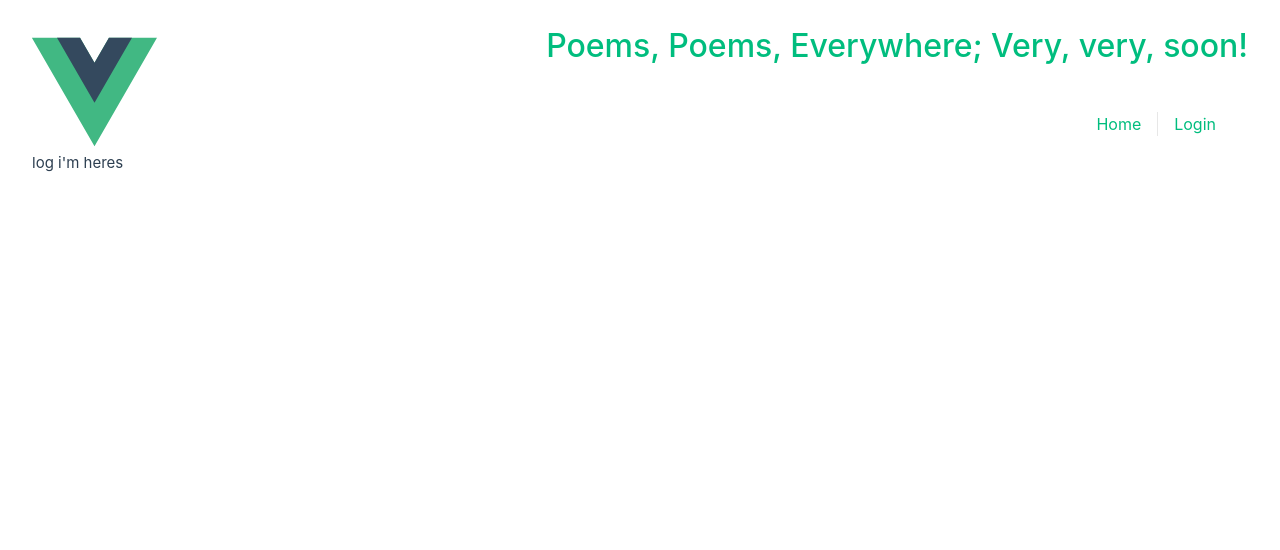
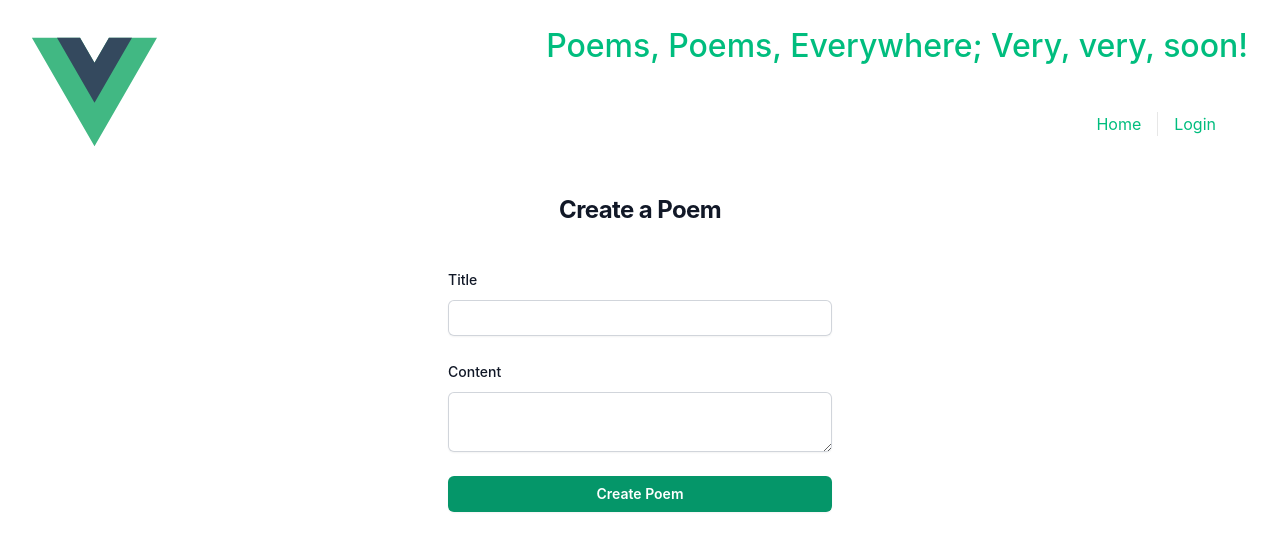
Before and after one commit to globe-and-citizen/weve-got-poems, a Vue app in the folder frontend/: page /poems/create in a window 1280 px wide. Shown: the top 550 px of the page. Built offline with nearby package versions, Linux system fonts and the light colour scheme.

Commit message:
feat: create poem

```diff
--- a/frontend/src/views/PoemCreateView.vue
+++ b/frontend/src/views/PoemCreateView.vue
@@ -1,8 +1,118 @@
-<script setup lang='ts'>
+<script lang='ts' setup>
+
+import { ref } from 'vue'
+import Loader from '../components/Loader.vue'
+import AcNotification from '../components/ac-notification.vue'
+import { useRouter } from 'vue-router'
+
+const router = useRouter()
+const content = ref('')
+const title = ref('')
+
+// Create Poem
+const error = ref()
+const data = ref()
+const loading = ref()
+const loaded = ref()
+const endpoint = import.meta.env.VITE_BACKEND_ENDPOINT
+
+const notification = ref()
+const setNotification = (response: Response) => {
+  notification.value = {
+    message: response.status === 201 ? 'Poem created successfully' : 'Error creating poem',
+    type: response.status === 201 ? 'success' : 'error'
+  }
+}
+const submitPoem = async () => {
+  console.log('submit poem')
+  loading.value = true
+  await fetch(endpoint + '/poem', {
+    method: 'POST',
+    headers: {
+      'Content-Type': 'application/json',
+      'Authorization': 'Bearer ' + localStorage.getItem('token')
+    },
+    body: JSON.stringify({
+      title: title.value,
+      content: content.value
+    })
+  })
+    .then(response => {
+      if (response.status !== 201) {
+        throw new Error('Error creating poem')
+      }
+      return response.json()
+    })
+    .then((response) => {
+      console.log(response)
+      data.value = response
+      loaded.value = true
+      // Redirect to post page after timeout
+      setTimeout(() => {
+        router.push('/poems/' + data.value.id)
+      }, 2000)
+    })
+    .catch((error) => {
+      console.log(error)
+      notification.value = {
+        message: 'Unable to create poem \n Message Error: ' + error.message,
+        type: 'error'
+      }
+      error.value = error
+    }).finally(() => {
+      loading.value = false
+    })
+}
 </script>
 
 <template>
-  log i'm heres
+  <div>
+    <div>
+    </div>
+    <div class='sm:mx-auto sm:w-full sm:max-w-sm'>
+      <h2 class='mt-10 text-center text-2xl font-bold leading-9 tracking-tight text-gray-900'>
+        Create a Poem</h2>
+    </div>
+    <div class='mt-10 sm:mx-auto sm:w-full sm:max-w-sm'>
+      <form class='space-y-6' @submit.prevent='submitPoem'>
+        <ac-notification v-if='notification' :variant='notification.status'>
+          {{ notification.message }}
+        </ac-notification>
+        <div>
+          <label class='block text-sm font-medium leading-6 text-gray-900' for='title'>Title</label>
+          <div class='mt-2'>
+            <input id='title' v-model='title' autocomplete='title'
+                   class='block w-full rounded-md border-0 py-1.5 text-gray-900 shadow-sm ring-1 ring-inset ring-gray-300 placeholder:text-gray-400 focus:ring-2 focus:ring-inset focus:ring-emerald-600 sm:text-sm sm:leading-6'
+                   name='title' required=''
+                   type='text' />
+          </div>
+        </div>
+        <div>
+          <div class='flex items-center justify-between'>
+            <label class='block text-sm font-medium leading-6 text-gray-900' for='content'>Content</label>
+          </div>
+          <div class='mt-2'>
+            <textarea id='content' v-model='content' autocomplete='current-content'
+                      class='block w-full rounded-md border-0 py-1.5 text-gray-900 shadow-sm ring-1 ring-inset ring-gray-300 placeholder:text-gray-400 focus:ring-2 focus:ring-inset focus:ring-emerald-600 sm:text-sm sm:leading-6'
+                      name='content'
+                      required=''
+                      type='content' />
+          </div>
+        </div>
+
+        <div>
+          <button
+            class='flex w-full justify-center rounded-md bg-emerald-600 px-3 py-1.5 text-sm font-semibold leading-6 text-white shadow-sm hover:bg-emerald-500 focus-visible:outline focus-visible:outline-2 focus-visible:outline-offset-2 focus-visible:outline-emerald-600'
+            data-test='save-poem-button'
+            type='submit'>
+            <Loader v-if='loading' class='mr-6' />
+            Create Poem
+          </button>
+        </div>
+      </form>
+
+    </div>
+  </div>
 </template>
 
 <style scoped>
```
Also changed, not shown: 1 other file (tests, documents, lock files or other folders).
